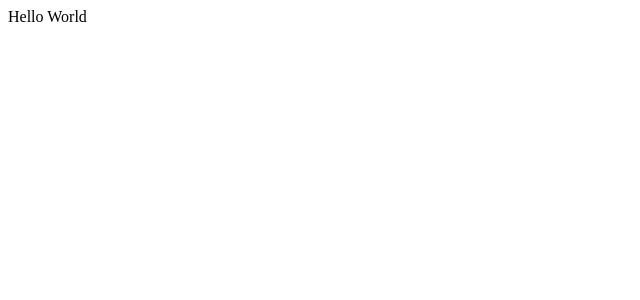
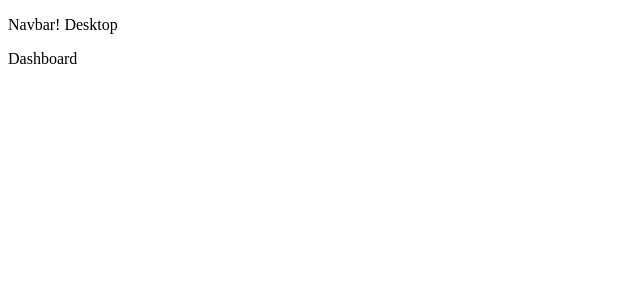
Before and after one commit to CarlosEGCH/ScamOverflow, a React (Create React App) app in the folder scamoverflow/frontend/: page / in a window 1280 px wide. Shown: the top 300 px of the page, without its empty margins (0-640 px from the left). Built offline with nearby package versions, Linux system fonts and the light colour scheme.

Commit message:
Basic components and router created.

```diff
--- a/scamoverflow/frontend/src/App.js
+++ b/scamoverflow/frontend/src/App.js
@@ -1,9 +1,22 @@
+import { BrowserRouter, Route, Routes } from "react-router-dom";
+
+import Navbar from "./components/Navbar";
+import Dashboard from "./components/Dashboard";
+import Login from "./components/Login";
+import Admins from "./components/Admins";
 
 function App() {
+
+
   return (
-    <div className="App">
-      Hello World
-    </div>
+      <BrowserRouter>
+      <Navbar />
+        <Routes>
+          <Route index path="/" element={<Dashboard />} />
+          <Route path="/login" element={<Login />} />
+          <Route path="/admins" element={<Admins />} />
+        </Routes>
+    </BrowserRouter>
   );
 }
 
--- /dev/null
+++ b/scamoverflow/frontend/src/components/Admins.js
@@ -0,0 +1,10 @@
+
+
+export default function Admins(){
+
+    return(
+        <>
+            Admins
+        </>
+    )
+}
--- /dev/null
+++ b/scamoverflow/frontend/src/components/Dashboard.js
@@ -0,0 +1,10 @@
+
+
+export default function Dashboard(){
+
+    return(
+        <>
+            Dashboard
+        </>
+    )
+}
--- /dev/null
+++ b/scamoverflow/frontend/src/components/Login.js
@@ -0,0 +1,10 @@
+
+
+export default function Login(){
+
+    return(
+        <>
+            Login
+        </>
+    )
+}
--- /dev/null
+++ b/scamoverflow/frontend/src/components/Navbar.js
@@ -0,0 +1,16 @@
+
+import { useViewport } from '../hooks/responsive.js';
+
+
+export default function Navbar(){
+
+  const { width } = useViewport();
+
+    return(
+        <>
+            <div>
+                <p>Navbar! {width > 900 ? "Desktop" : "Mobile"}</p>
+            </div>
+        </>
+    )
+}
--- /dev/null
+++ b/scamoverflow/frontend/src/hooks/responsive.js
@@ -0,0 +1,14 @@
+import * as React from 'react';
+
+export const useViewport = () => {
+  const [width, setWidth] = React.useState(window.innerWidth);
+
+  React.useEffect(() => {
+    const handleWindowResize = () => setWidth(window.innerWidth);
+    window.addEventListener("resize", handleWindowResize);
+    return () => window.removeEventListener("resize", handleWindowResize);
+  }, []);
+
+  // Return the width so we can use it in our components
+  return { width };
+}
```
